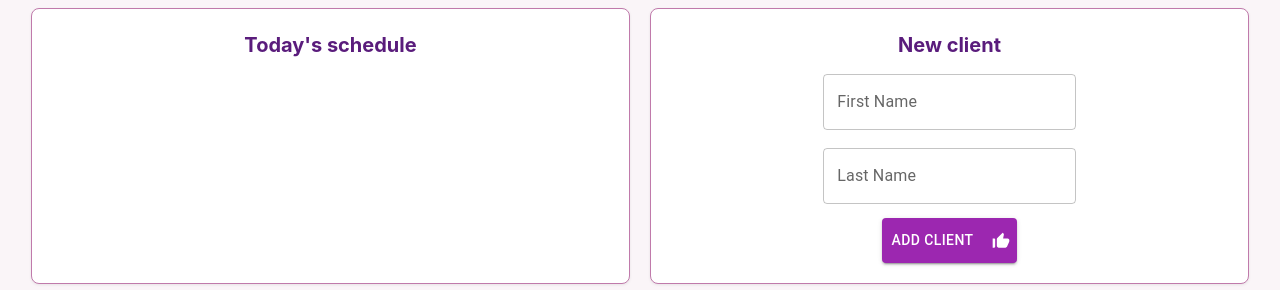
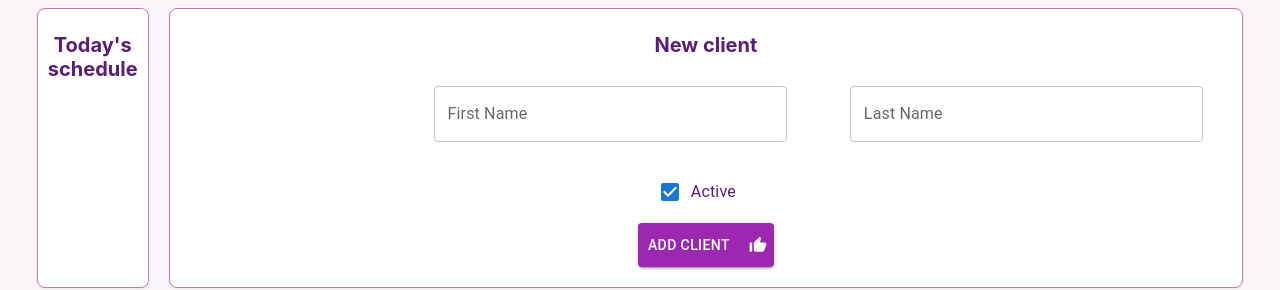
Before and after one commit to grizz-bot92/massage-management-app, a React (Vite) app in the folder frontend/: page / in a window 1280 px wide. Shown: the part 359-649 px from the top of the page. Built offline with nearby package versions, Linux system fonts and the light colour scheme; no server answers.

Commit message:
add new client buttons functioning

```diff
--- a/frontend/src/pages/DashBoard.css
+++ b/frontend/src/pages/DashBoard.css
@@ -136,9 +136,9 @@
   flex-direction: column;
 }
 
-.client-to-add{
+.name{
   display: flex;
-  flex-direction: column;
-  align-items: center;
-  gap: 10px;
+  margin: 25px;
+  margin-left: 250px;
+  gap: 55px;
 }
--- a/frontend/src/pages/DashBoard.tsx
+++ b/frontend/src/pages/DashBoard.tsx
@@ -17,7 +17,7 @@ import { DatePicker } from "@mui/x-date-pickers/DatePicker";
 import { DemoContainer } from "@mui/x-date-pickers/internals/demo";
 import { TimePicker } from "@mui/x-date-pickers/TimePicker";
 import ThumbUpAltIcon from '@mui/icons-material/ThumbUpAlt';
-import { Autocomplete } from "@mui/material";
+import { Autocomplete, Checkbox, FormControlLabel } from "@mui/material";
 import MenuItem from '@mui/material/MenuItem';
 
 type MonthlyData = {
@@ -68,8 +68,10 @@ const DashBoard = () => {
   const [selectedService, setSelectedService] = useState<Services | null>(null);
   const [clients, setClients] = useState<Client[]>([]);
   const [selectedClient, setSelectedClient] = useState<Client | null>(null);
-  const [date, setDate] = useState<string>(" ");
-  const [time, setTime] = useState<string>(" ");
+  const [date, setDate] = useState<string>("");
+  const [time, setTime] = useState<string>("");
+  const [firstName, setFirstName] = useState("");
+  const [lastName, setLastName] = useState("");
 
   useEffect(() => {
     fetch(`${import.meta.env.VITE_API_URL}/clients`)
@@ -124,7 +126,7 @@ const DashBoard = () => {
   const bookAppointment = async() => {
     if (!selectedClient || !selectedService) return;
     try{
-      const result = await axios.post(`${import.meta.env.VITE_API_URL}/appointments`, {
+      await axios.post(`${import.meta.env.VITE_API_URL}/appointments`, {
         client_id: selectedClient.id,
         service_id: selectedService.id,
         staff_id: "44d6f516-9592-48fd-806a-263bd52c6181",
@@ -132,8 +134,19 @@ const DashBoard = () => {
         status: 'confirmed'
       });
 
-      console.log(result);
+    }catch(e){
+      console.error(e)
+    }
+  }
 
+  const addClient = async() => {
+    try{
+      const result = await axios.post(`${import.meta.env.VITE_API_URL}/clients`, {
+        first_name: firstName,
+        last_name: lastName,
+        status: 'active'
+      });
+      console.log(result)
     }catch(e){
       console.error(e)
     }
@@ -144,6 +157,15 @@ const DashBoard = () => {
     const selected = service.find(s => s.id === e.target.value);
     setSelectedService(selected || null);
   }
+
+  const handleFirstNameChange = (e: React.ChangeEvent<HTMLInputElement | HTMLTextAreaElement>) => {
+    setFirstName(e.target.value)
+  }
+
+  const handleLastNameChange = (e: React.ChangeEvent<HTMLInputElement | HTMLTextAreaElement>) => {
+    setLastName(e.target.value)
+  }
+
 
   return(
     <div>
@@ -203,28 +225,31 @@ const DashBoard = () => {
       <div className="service">
         <h1>New client</h1>
           <div className="client-to-add">
-            <label className="first-name">
+            <span className="name">
+              <label className="first-name">
             <Box
               component="form"
-              sx={{ '& > :not(style)': { m: 0.5, width: '25ch' } }}
+              sx={{ '& > :not(style)': { m: 0.5, width: '35ch' } }}
               noValidate
               autoComplete="off"
             >
-            <TextField type="text" label="First Name" variant="outlined"/>
+            <TextField type="text" label="First Name" variant="outlined" onChange={handleFirstNameChange}/>
             </Box>
             </label>
             <label className="last-name">
               <Box
                 component="form"
-                sx={{ '& > :not(style)': { m: 0.5, width: '25ch' } }}
+                sx={{ '& > :not(style)': { m: 0.5, width: '35ch' } }}
                 noValidate
                 autoComplete="off"
               >
-              <TextField type="text" label="Last Name" variant="outlined"/>
+              <TextField type="text" label="Last Name" variant="outlined" onChange={handleLastNameChange}/>
               </Box>
             </label>
+            </span>
+            <FormControlLabel control={<Checkbox  defaultChecked/>} label="Active"/>
           </div>
-          <Button color="secondary" sx={{ margin: '10px', padding: '10px', gap:'10px'}} variant="contained" endIcon={<ThumbUpAltIcon />}>Add client</Button>
+          <Button onClick={addClient} color="secondary" sx={{ margin: '10px', padding: '10px', gap:'10px'}} variant="contained" endIcon={<ThumbUpAltIcon />}>Add client</Button>
       </div>
       <div className="service">
         <h1>Client list</h1>
```
Also changed, not shown: 1 other file (tests, documents, lock files or other folders).
